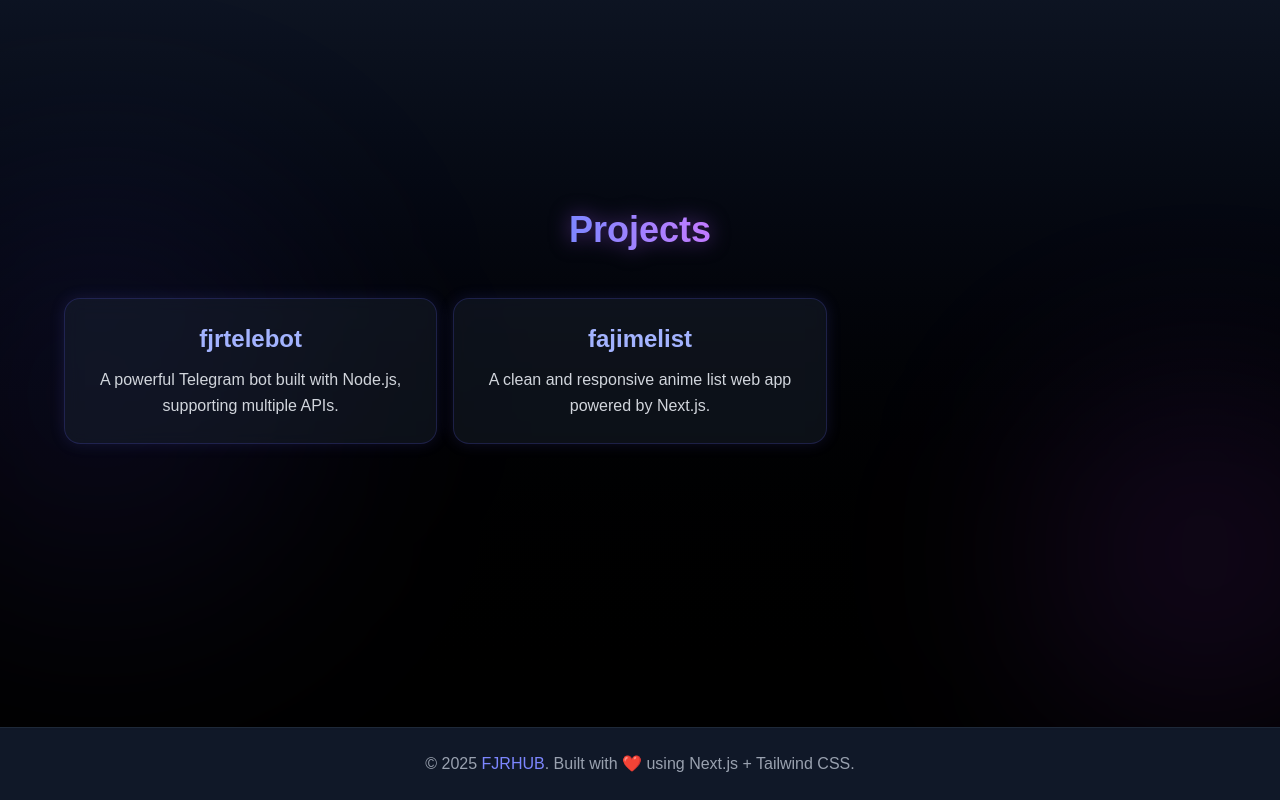
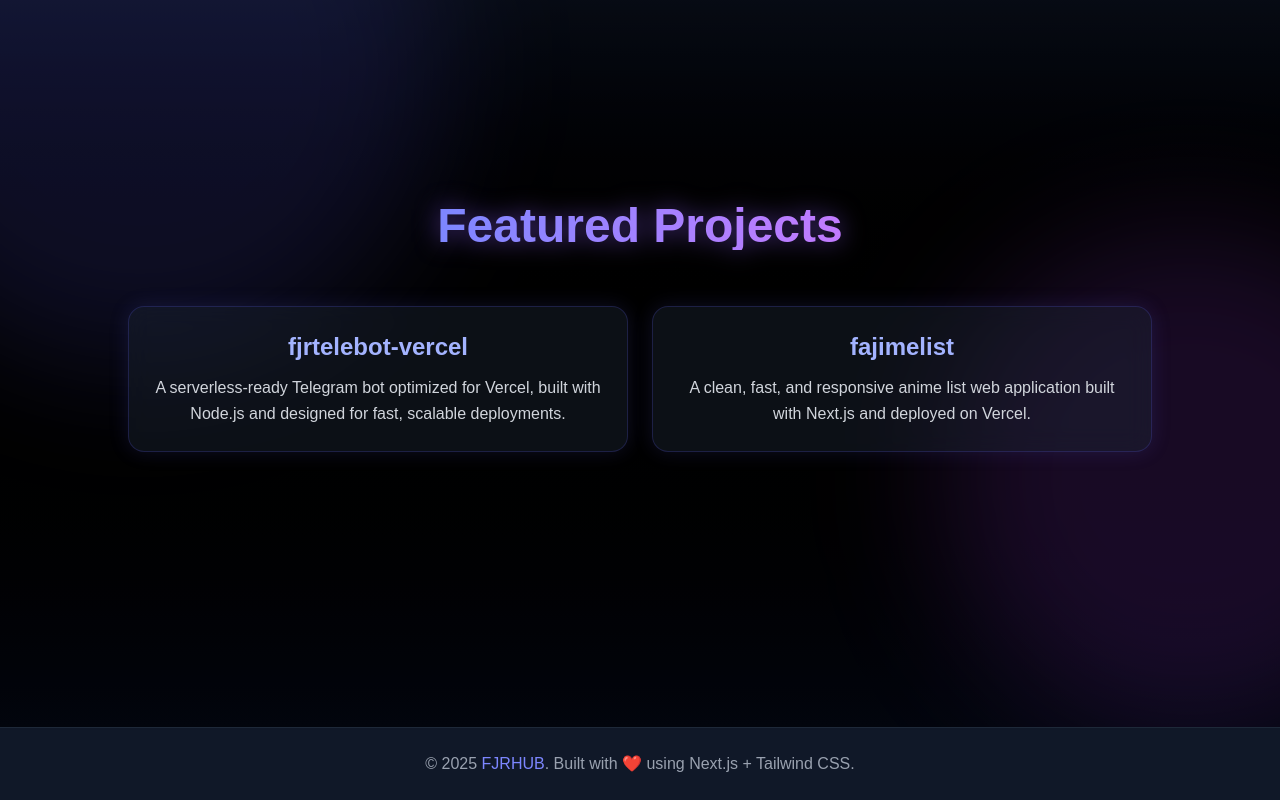
Before and after one commit to fjrhub/fjr, a Next.js app: page / in a window 1280 px wide. Shown: the part 873-1673 px from the top of the page. Built offline with nearby package versions, Linux system fonts and the light colour scheme.

Commit message:
feat: improve projects section and update fjrtelebot-vercel

```diff
--- a/app/components/Projects.jsx
+++ b/app/components/Projects.jsx
@@ -5,44 +5,95 @@ import { motion } from "framer-motion";
 export default function Projects() {
   const projects = [
     {
-      title: "fjrtelebot",
-      desc: "A powerful Telegram bot built with Node.js, supporting multiple APIs.",
+      title: "fjrtelebot-vercel",
+      desc: "A serverless-ready Telegram bot optimized for Vercel, built with Node.js and designed for fast, scalable deployments.",
     },
     {
       title: "fajimelist",
-      desc: "A clean and responsive anime list web app powered by Next.js.",
+      desc: "A clean, fast, and responsive anime list web application built with Next.js and deployed on Vercel.",
     },
   ];
 
   return (
     <section
       id="projects"
-      className="min-h-screen flex flex-col justify-center items-center
-                 bg-gradient-to-b from-gray-900 to-black text-white px-6 text-center relative overflow-hidden"
+      className="
+        relative
+        min-h-[100svh]
+        flex
+        flex-col
+        justify-center
+        items-center
+        text-white
+        px-6
+        text-center
+        overflow-hidden
+      "
     >
-      {/* efek cahaya halus biar nyatu sama hero */}
-      <div className="absolute inset-0">
-        <div className="absolute w-[400px] h-[400px] bg-indigo-500/10 blur-[120px] rounded-full top-1/3 left-[-100px]" />
-        <div className="absolute w-[350px] h-[350px] bg-purple-500/10 blur-[100px] rounded-full bottom-0 right-[-100px]" />
-      </div>
+      {/* Background utama */}
+      <div className="absolute inset-0 bg-gradient-to-b from-gray-900 via-black to-gray-950" />
 
-      <h2 className="text-4xl font-bold mb-12 text-transparent bg-clip-text bg-gradient-to-r from-indigo-400 to-purple-400 drop-shadow-[0_0_10px_rgba(168,85,247,0.5)] relative z-10">
-        Projects
-      </h2>
+      {/* Lighting effects */}
+      <div className="absolute -top-40 -left-40 w-[600px] h-[600px] bg-indigo-500/20 blur-3xl rounded-full" />
+      <div className="absolute bottom-0 -right-40 w-[500px] h-[500px] bg-purple-500/20 blur-3xl rounded-full" />
 
-      <div className="grid md:grid-cols-3 gap-4 max-w-6xl mx-auto relative z-10">
+      {/* Overlay */}
+      <div className="absolute inset-0 bg-black/30" />
+
+      {/* Title */}
+      <motion.h2
+        initial={{ opacity: 0, y: 20 }}
+        whileInView={{ opacity: 1, y: 0 }}
+        viewport={{ once: true }}
+        transition={{ duration: 0.8 }}
+        className="
+          relative
+          z-10
+          text-4xl
+          md:text-5xl
+          font-extrabold
+          mb-14
+          text-transparent
+          bg-clip-text
+          bg-gradient-to-r
+          from-indigo-400
+          to-purple-400
+          drop-shadow-[0_0_12px_rgba(139,92,246,0.6)]
+        "
+      >
+        Featured Projects
+      </motion.h2>
+
+      {/* Cards */}
+      <div className="relative z-10 grid gap-6 sm:grid-cols-2 max-w-5xl w-full">
         {projects.map((p, i) => (
           <motion.div
             key={i}
-            whileHover={{ scale: 1.05 }}
-            className="bg-gray-800/40 border border-indigo-500/20 rounded-2xl p-6
-                       shadow-[0_0_15px_rgba(99,102,241,0.15)] hover:shadow-[0_0_25px_rgba(139,92,246,0.4)]
-                       backdrop-blur-sm transition-all duration-300"
+            initial={{ opacity: 0, y: 30 }}
+            whileInView={{ opacity: 1, y: 0 }}
+            whileHover={{ scale: 1.05, y: -6 }}
+            viewport={{ once: true }}
+            transition={{ duration: 0.4 }}
+            className="
+              group
+              bg-gray-800/40
+              border
+              border-indigo-500/20
+              rounded-2xl
+              p-6
+              backdrop-blur-md
+              transition-all
+              duration-300
+              shadow-[0_0_20px_rgba(99,102,241,0.15)]
+              hover:shadow-[0_0_35px_rgba(139,92,246,0.45)]
+            "
           >
-            <h3 className="text-2xl font-semibold mb-3 text-indigo-300">
+            <h3 className="text-2xl font-semibold mb-3 text-indigo-300 group-hover:text-indigo-200 transition">
               {p.title}
             </h3>
-            <p className="text-gray-300 leading-relaxed">{p.desc}</p>
+            <p className="text-gray-300 leading-relaxed">
+              {p.desc}
+            </p>
           </motion.div>
         ))}
       </div>
```
